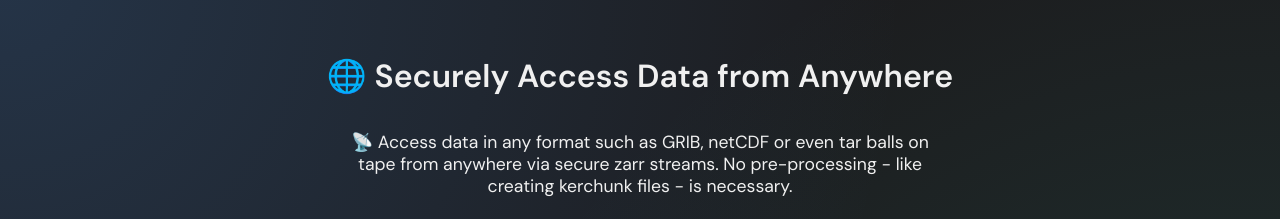
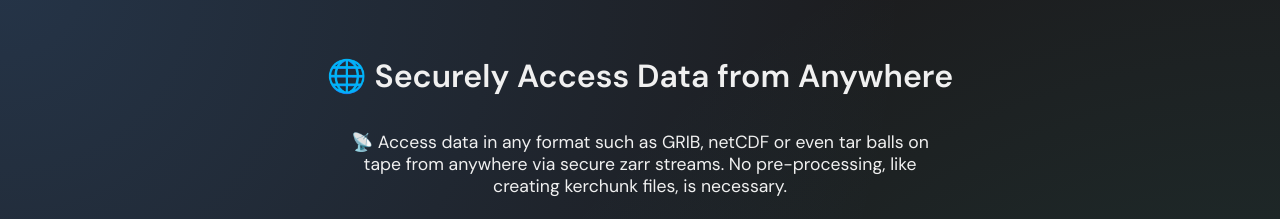
Before and after one commit to freva-org/freva-org.github.io, a plain HTML site: page index.html in a window 1280 px wide. Shown: the part 2520-2739 px from the top of the page. Drawn offline with Linux system fonts and the light colour scheme.

Commit message:
Less dashes.

```diff
--- a/index.html
+++ b/index.html
@@ -272,7 +272,7 @@
     <section class="slide" id="slide2">
       <h2>🌐 Securely Access Data from Anywhere</h2>
       <p>📡 Access data in any format such as GRIB, netCDF or even tar balls on tape from anywhere via
-      secure zarr streams. No pre-processing - like creating kerchunk files - is necessary.</p>
+      secure zarr streams. No pre-processing, like creating kerchunk files, is necessary.</p>
       <img src="gifs/zarr-streaming.gif" alt="Zarr Streaming" />
       <div class="nav-buttons">
         <a href="#slide3">More</a>
```
